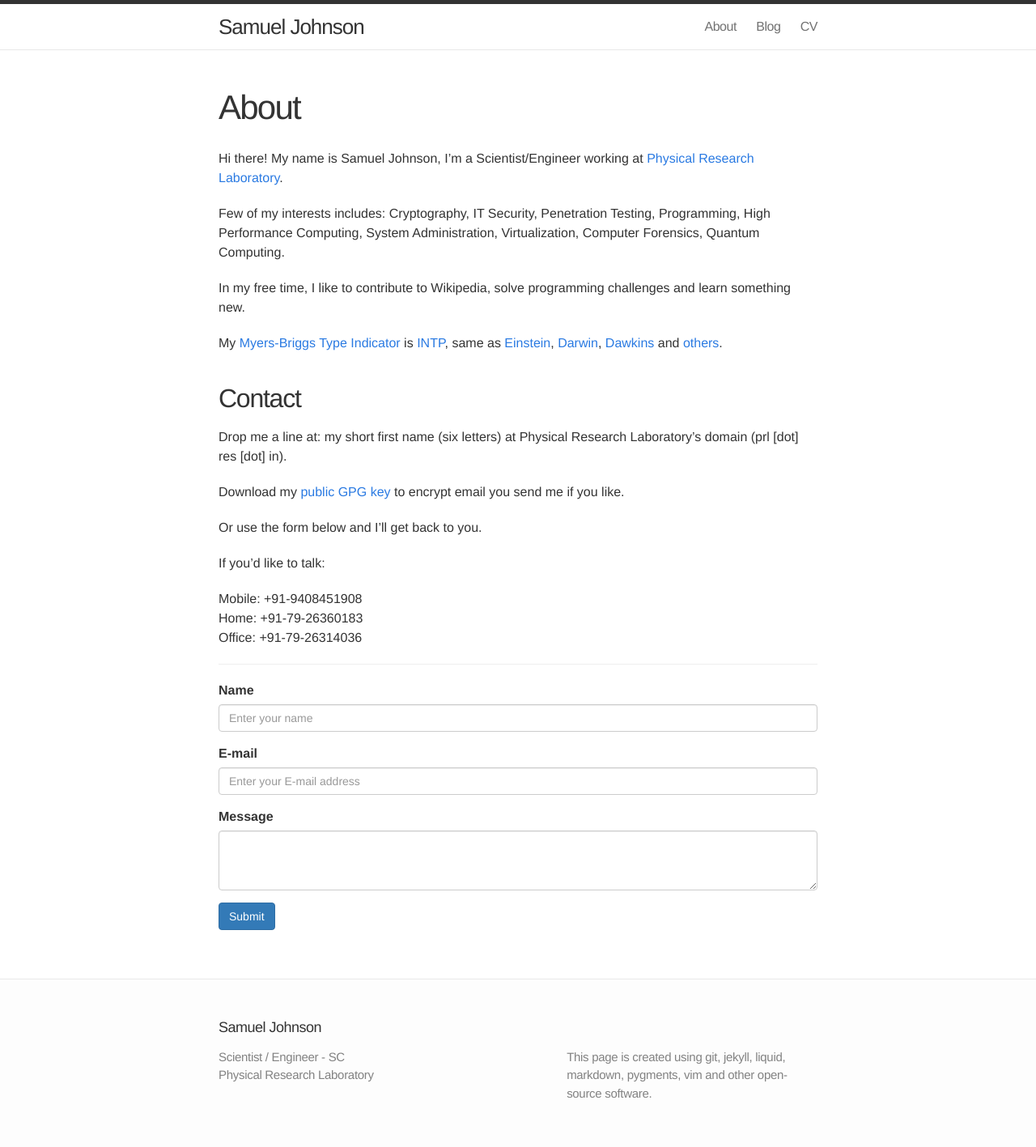
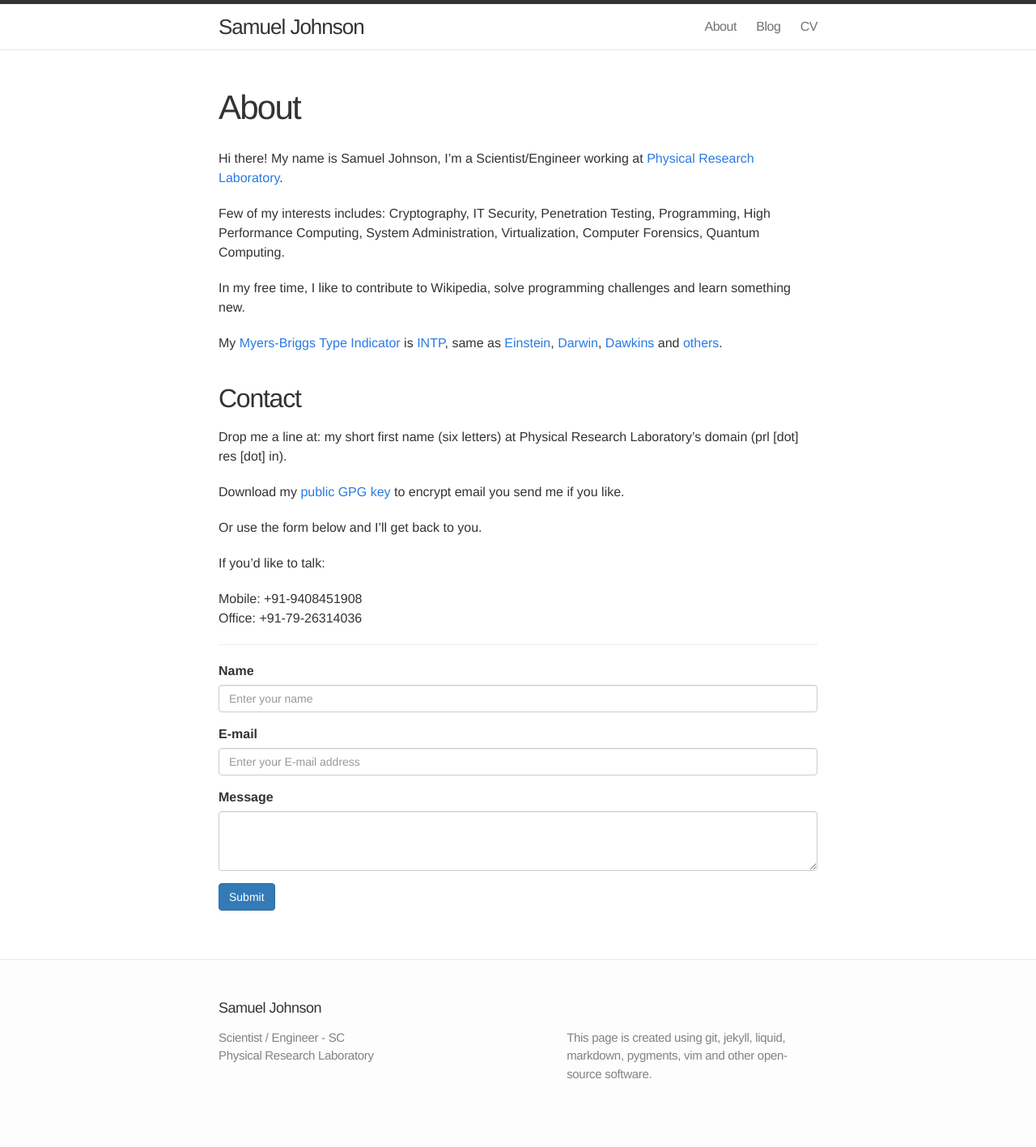
Before and after one commit to samueljohnson/samueljohnson.github.io.archive, a Jekyll site: the page built from about.markdown, in a window 1280 px wide. Shown: the whole page at 81% size. Built offline with Jekyll 4.4.1, drawn with Linux system fonts in a browser that asks for light colours; nearby versions of some CDN libraries; after the commit the page ends 1393 px from its top, so only the background shows below that.

Commit message:
Removed Home no.

```diff
--- a/about.markdown
+++ b/about.markdown
@@ -23,7 +23,6 @@ Or use the form below and I'll get back to you.
 If you'd like to talk:
 
 Mobile: +91-9408451908<br>
-Home: +91-79-26360183<br>
 Office: +91-79-26314036<br>
 
 ----
```
